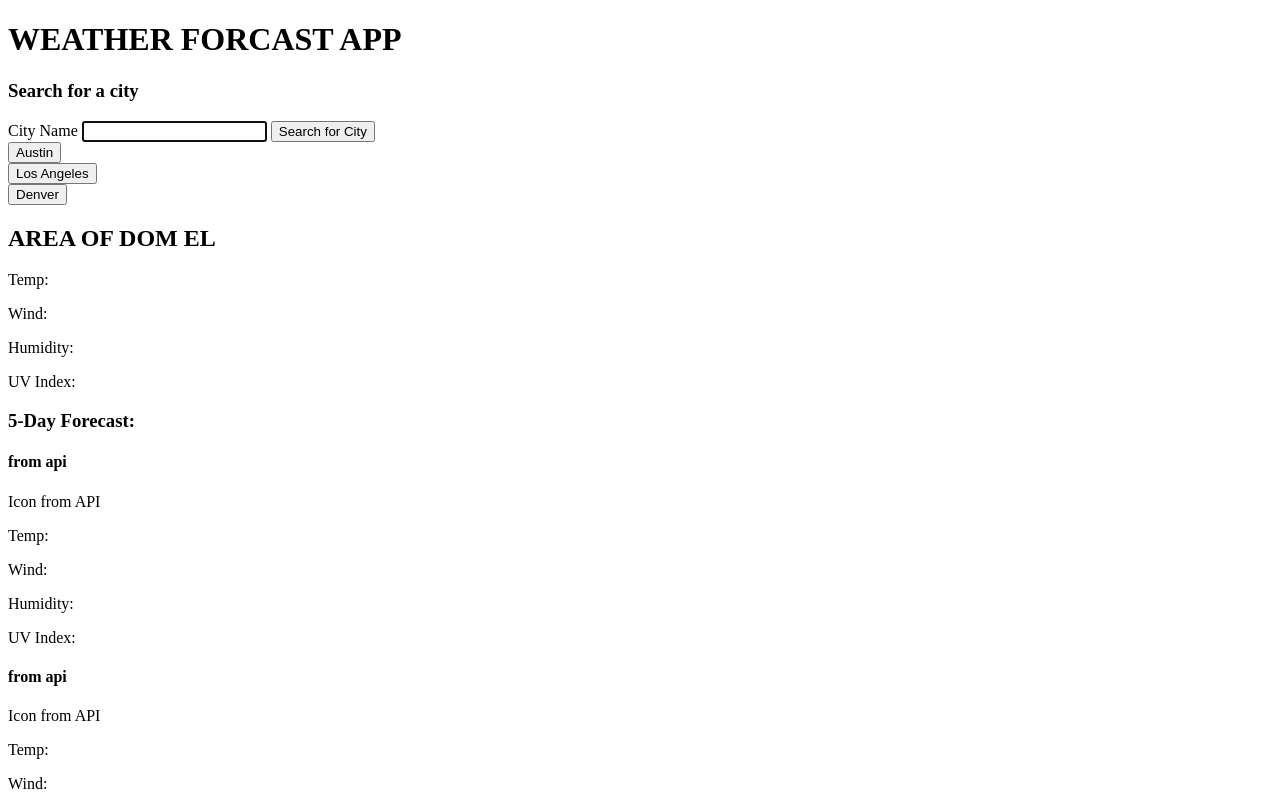
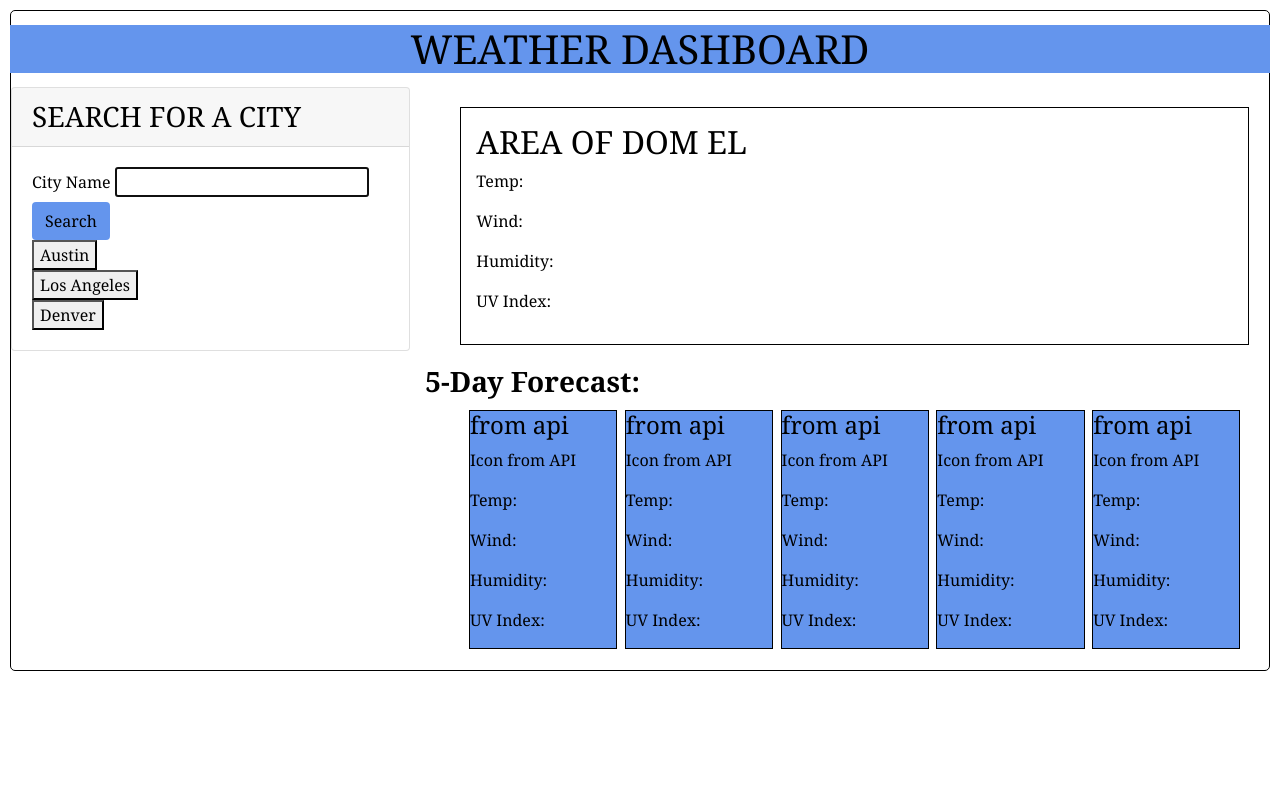
Before and after one commit to Hibram007/WeatherDash, a plain HTML site: page index.html in a window 1280 px wide. Shown: the top 800 px of the page. Drawn offline with nearby package versions, Linux system fonts and the light colour scheme; no server answers.

Commit message:
css finalized

```diff
--- a/index.html
+++ b/index.html
@@ -4,32 +4,38 @@
     <meta charset="UTF-8">
     <meta http-equiv="X-UA-Compatible" content="IE=edge">
     <meta name="viewport" content="width=device-width, initial-scale=1.0">
-    <title>Document</title>
+    <title> Weather app</title>
+    <!--bootstrap link to third party library-->
+    <link rel="stylesheet" href="https://maxcdn.bootstrapcdn.com/bootstrap/4.0.0/css/bootstrap.min.css" integrity="sha384-Gn5384xqQ1aoWXA+058RXPxPg6fy4IWvTNh0E263XmFcJlSAwiGgFAW/dAiS6JXm" crossorigin="anonymous">
+
+    <!--My css style sheet link-->
+    <link rel="stylesheet" href="style.css">
 </head>
+
 <body>
-    <div class="container">
-        <div class="row">
-          <div class="col">
-            <h1 class="header"> WEATHER FORCAST APP </h1>
-          </div>
-        </div>
+    <div class="flex-container">
+        <header class="row">
+          <h1 class="header"> WEATHER DASHBOARD </h1>
+        </header>
 
         <div class="row">
+          <!-- Column Left-->
           <div class="col-12 col-md-4">
             <div class="card">
               <h3 class="card-header text-uppercase"> Search for a city </h3>
               <form id="city-form" class="card-body">
                 <label class="form-label" for="cityname"> City Name </label>
                 <input name="cityname" id="cityname" type="text" autofocus="true" class="form-input"/>
-                <button type="submit" class="btn"> Search for City </button><br>
+                <button type="submit" class="btn"> Search </button><br>
                 <button type="submit" class="city1-btn"> Austin </button><br>
                 <button type="submit" class="city2-btn"> Los Angeles </button><br>
-                <button type="submit" class="city-3btn"> Denver </button><br>
+                <button type="submit" class="city3-btn"> Denver </button><br>
               </form>
+            </div>
             </div>
 
 
-
+<!-- Column Right-->
           <div class="col">
             <div class="stats">
                 <h2 class="stats-header"> AREA OF DOM EL</h2>
@@ -40,9 +46,13 @@
             </div>
 
             <!-- 5-day forcast area -->
-        <div class="forcast-5">
-            <h3 class="forcast-header"> 5-Day Forecast:</h3>
-            <div class="day-1">
+        <div class="flex-row forecast">
+          <div class="five-day-header">
+            <h3 class="forecast-header"> 5-Day Forecast:</h3>
+          </div><br>
+
+          <div class=" row dayscontainer">
+            <div class="day">
                 <h4 class="date"> from api</h4>
                 <p> Icon from API </p>
                 <p>Temp:</p>
@@ -50,7 +60,7 @@
                 <p> Humidity:</p>
                 <p> UV Index:</p>
             </div>
-            <div class="day-2">
+            <div class="day">
                 <h4 class="date"> from api</h4>
                 <p> Icon from API </p>
                 <p>Temp:</p>
@@ -58,7 +68,7 @@
                 <p> Humidity:</p>
                 <p> UV Index:</p>
             </div>
-            <div class="day-3">
+            <div class="day">
                 <h4 class="date"> from api</h4>
                 <p> Icon from API </p>
                 <p>Temp:</p>
@@ -66,7 +76,7 @@
                 <p> Humidity:</p>
                 <p> UV Index:</p>
             </div>
-            <div class="day-4">
+            <div class="day">
                 <h4 class="date"> from api</h4>
                 <p> Icon from API </p>
                 <p>Temp:</p>
@@ -74,7 +84,7 @@
                 <p> Humidity:</p>
                 <p> UV Index:</p>
             </div>
-            <div class="day-5">
+            <div class="day">
                 <h4 class="date"> from api</h4>
                 <p> Icon from API </p>
                 <p>Temp:</p>
@@ -82,13 +92,20 @@
                 <p> Humidity:</p>
                 <p> UV Index:</p>
             </div>
+          </div>
+
+          </div>
         </div>
 
           </div>
         </div>
       </div>
-
-
+<!-- Optional JavaScript -->
+<script src="script.js"></script>
+    <!-- jQuery first, then Popper.js, then Bootstrap JS -->
+      <script src="https://code.jquery.com/jquery-3.2.1.slim.min.js" integrity="sha384-KJ3o2DKtIkvYIK3UENzmM7KCkRr/rE9/Qpg6aAZGJwFDMVNA/GpGFF93hXpG5KkN" crossorigin="anonymous"></script>
+      <script src="https://cdnjs.cloudflare.com/ajax/libs/popper.js/1.12.9/umd/popper.min.js" integrity="sha384-ApNbgh9B+Y1QKtv3Rn7W3mgPxhU9K/ScQsAP7hUibX39j7fakFPskvXusvfa0b4Q" crossorigin="anonymous"></script>
+      <script src="https://maxcdn.bootstrapcdn.com/bootstrap/4.0.0/js/bootstrap.min.js" integrity="sha384-JZR6Spejh4U02d8jOt6vLEHfe/JQGiRRSQQxSfFWpi1MquVdAyjUar5+76PVCmYl" crossorigin="anonymous"></script>
 
 </body>
 </html>
--- a/script.js
+++ b/script.js
@@ -0,0 +1,7 @@
+var getweatherData = function() {
+    fetch("https://api.openweathermap.org/data/2.5/onecall?lat=33.44&lon=-94.04&exclude=hourly,daily&appid={API key}")
+  };
+
+  getweatherData();
+
+  // figure out how to use this web api ( re read the module 6)
--- a/style.css
+++ b/style.css
@@ -0,0 +1,51 @@
+
+body {
+    color: black;
+    font-family: Georgia, 'Times New Roman', Times, serif;
+}
+/* h1 very top row */
+h1 {
+    width: 100%;
+    background-color: cornflowerblue;
+    text-align: center;
+    margin: 14px;
+}
+
+.flex-container{
+    margin: 10px;
+    border: 1px solid black;
+    border-radius: 5px;
+}
+
+.btn {
+    background-color: cornflowerblue;
+}
+
+.stats{
+    border: 1px solid black;
+    margin: 20px;
+    padding: 15px;
+}
+
+/* makes 5-day forecast take up whole row*/
+.five-day-header{
+position:absolute;
+left:0;
+width:100%;
+}
+
+.forecast-header{
+    font-weight: bold;
+}
+
+.dayscontainer{
+    justify-content: space-evenly;
+    padding: 1px;
+    margin: 20px;
+}
+
+.day{
+    border: 1px solid black;
+    background-color: cornflowerblue;
+    padding-right: 40px;
+}
```
